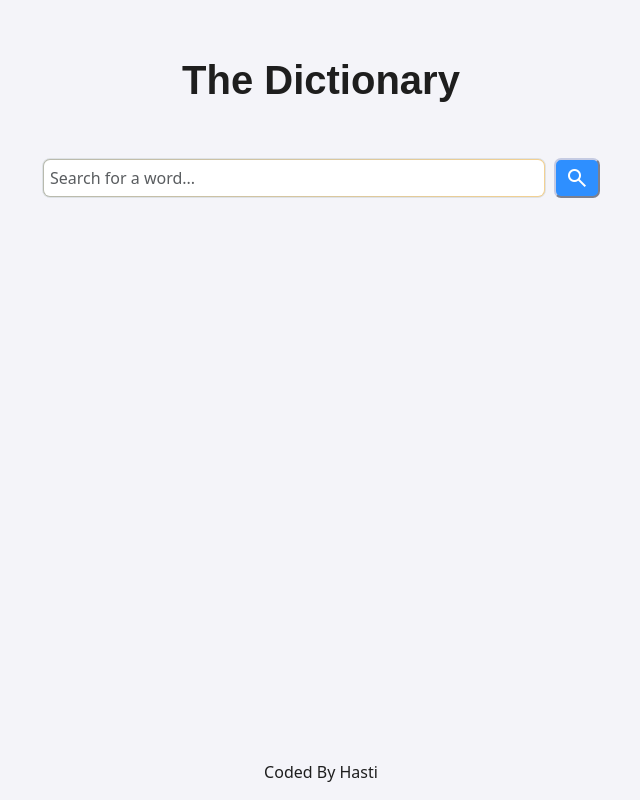
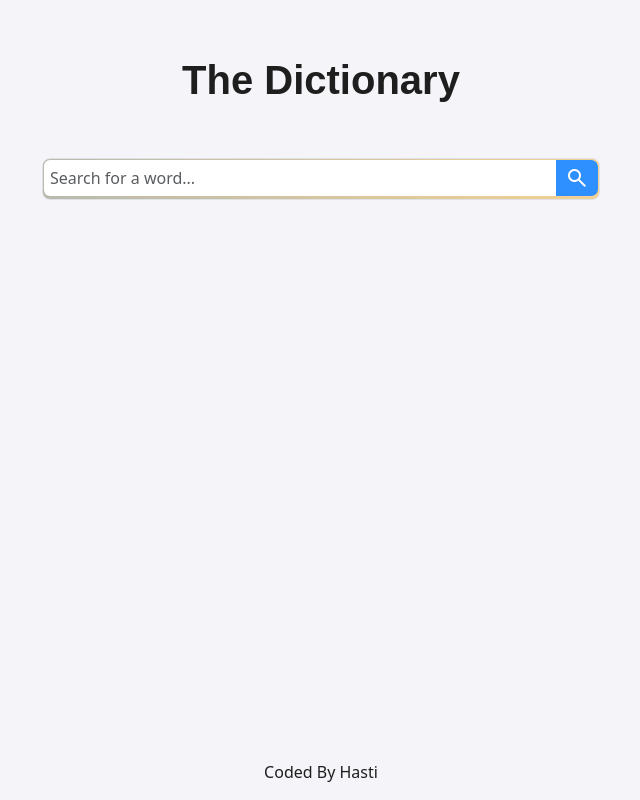
Before and after one commit to hastiatarod/dictionary-app, a React (Vite) app: page / in a window 1280 px wide. Shown: the whole page, without its empty margins (319-959 px from the left). Built offline with nearby package versions, Linux system fonts and the light colour scheme; no server answers; a web font is replaced by a local one.

Commit message:
input css updated

```diff
--- a/src/App.css
+++ b/src/App.css
@@ -50,11 +50,21 @@ header {
   color: #FFFFFF;
   padding-left: 9px;
   padding-right: 9px;
+  border: none;
+  border-bottom-left-radius: 0;
+  border-top-left-radius: 0;
+  transition: all 0.3s ease-in-out;
+
+  &:hover {
+    background-color: #2e62ff;
+  }
 
 }
 
 input.form-control {
   padding: 6px;
+  border-bottom-right-radius: 0;
+  border-top-right-radius: 0;
 }
 
 input.form-control:focus {
@@ -70,6 +80,7 @@ input.form-control:focus {
   background: linear-gradient(270deg, #e24a97, #fcd48e, #4A90E2);
   background-size: 600% 600%;
   animation: borderMove 4s linear infinite;
+  padding-bottom: 3px;
 }
 
 @keyframes borderMove {
--- a/src/Dictionary/dictionary.jsx
+++ b/src/Dictionary/dictionary.jsx
@@ -36,10 +36,10 @@ export default function Dictionary(probs) {
         return (
             <div className="d-flex flex-column align-items-center mt-5 mb-5" >
                 <form className="custom-form mb-4 d-flex w-50" action="" onSubmit={handleSubmit}>
-                    <div className="animated-border-wrapper form-control">
+                    <div className="animated-border-wrapper form-control d-flex">
                         <input type="search" placeholder="Search for a word..." onChange={updateTheKeyWord} className="form-control border-0 no-focus-outline" />
+                        <button className="custom-form-btn material-symbols-outlined">&#xe8b6;</button>
                     </div>
-                    <button className="ms-2 custom-form-btn material-symbols-outlined">&#xe8b6;</button>
                 </form>
                 <Results results={results} />
             </div>
```
